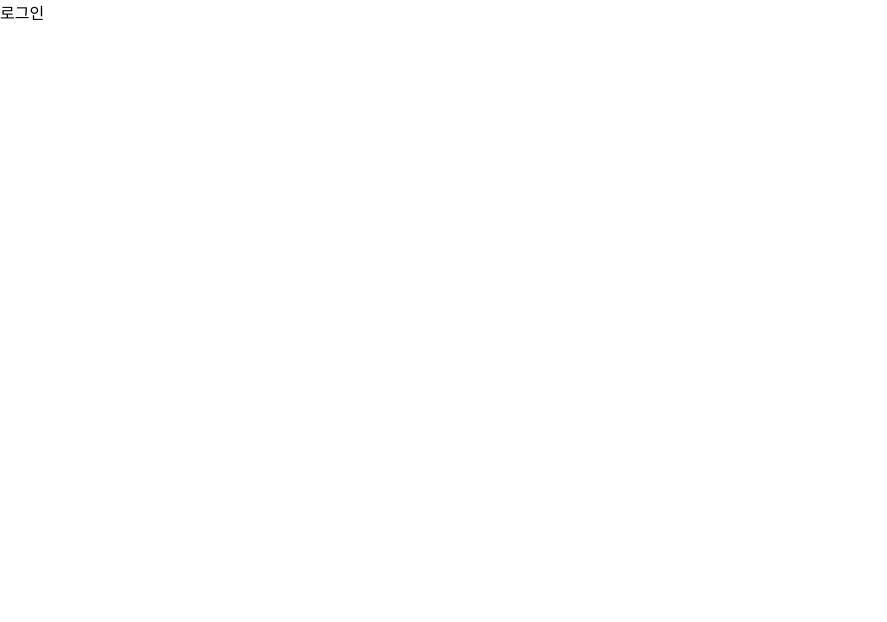
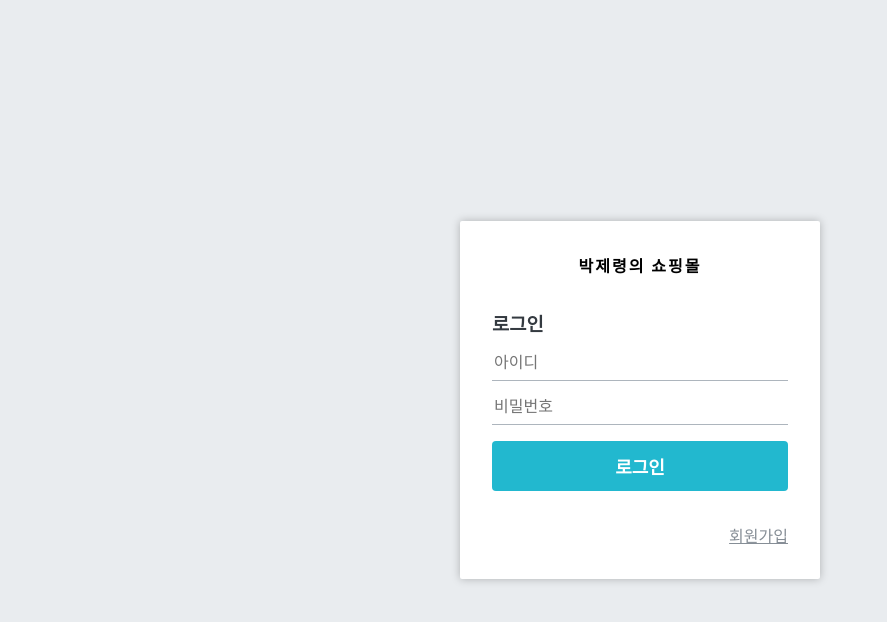
Before and after one commit to dev-93/blog, a React (Create React App) app in the folder blog-frontend/: page /login in a window 1280 px wide. Shown: the top 622 px of the page, without its empty margins (0-887 px from the left). Built offline with nearby package versions, Linux system fonts and the light colour scheme.

Commit message:
로그인 및 회원가입 UI 구현

```diff
--- /dev/null
+++ b/blog-frontend/src/components/auth/AuthForm.js
@@ -0,0 +1,95 @@
+import React from 'react';
+import { Link } from 'react-router-dom';
+import styled from "styled-components";
+import palette from '../../lib/styles/palette';
+import Button from '../common/Button';
+
+const textMap = {
+    login: '로그인',
+    register: '회원가입',
+}
+{/* 회원가입 or 로그인 폼 */}
+const AuthForm = ({type}) => {
+    const text = textMap[type];
+
+    return (
+        <AuthFormBlock>
+            <h3>{text}</h3>
+            <form>
+                <StyledInput autoComplete="username" name="username" placeholder="아이디"/>
+                <StyledInput
+                    autoComplete="new-password"
+                    name="password"
+                    placeholder="비밀번호"
+                    type="password"
+                />
+
+                {type === 'register' && (
+                    <StyledInput
+                        autoComplete="new-password"
+                        name="passwordConfirm"
+                        placeholder="비밀번호 확인"
+                        type="password"
+                    />
+                )}
+
+                <ButtonWithMarginTop cyan fullWidth>
+                    {text}
+                </ButtonWithMarginTop>
+            </form>
+
+            <Footer>
+                {type === 'login' ? (
+                    <Link to="/register">회원가입</Link>
+                ): (
+                    <Link to="/login">로그인</Link>
+                )}
+            </Footer>
+        </AuthFormBlock>
+    )
+};
+
+const AuthFormBlock = styled.div`
+    h3 {
+        margin: 0;
+        color: ${palette.gray[8]};
+        margin-bottom: 1rem;
+    }
+`;
+
+const StyledInput = styled.input`
+    font-size: 1rem;
+    border: none;
+    border-bottom: 1px solid ${palette.gray[5]};
+    padding-bottom: 0.5rem;
+    outline: none;
+    width: 100%;
+    &:focus {
+        color: $oc-teal-7;
+        border-bottom: 1px solid ${palette.gray[7]};
+    }
+
+    &+& {
+        margin-top: 1rem;
+    }
+`;
+
+const ButtonWithMarginTop = styled(Button)`
+    margin-top: 1rem;
+`;
+
+const Footer = styled.div`
+    margin-top: 2rem;
+    text-align: right;
+
+    a {
+        color: ${palette.gray[6]};
+        text-decoration: underline;
+
+        &:hover {
+            color: ${palette.gray[9]};
+        }
+    }
+`;
+
+export default AuthForm;
--- /dev/null
+++ b/blog-frontend/src/components/auth/AuthTemplate.js
@@ -0,0 +1,49 @@
+import React from 'react';
+import { Link } from 'react-router-dom';
+import styled from 'styled-components';
+import palette from '../../lib/styles/palette';
+
+// 회원가입/ 로그인 페이지의 레이아웃
+const AuthTemplate = ({children}) => {
+    return (
+        <AuthTemplateBlock>
+            <WhiteBox>
+                <div className="logo-area">
+                    <Link to="/">박제령의 쇼핑몰</Link>
+                </div>
+                {children}
+            </WhiteBox>
+        </AuthTemplateBlock>
+    );
+};
+
+const AuthTemplateBlock = styled.div`
+    position: absolute;
+    left: 0;
+    top: 0;
+    bottom: 0;
+    right: 0;
+    background: ${palette.gray[2]};
+    display: flex;
+    justify-content: center;
+    flex-direction: center;
+    align-items: center;
+`;
+
+const WhiteBox = styled.div`
+    box-shadow: 0 0 8px rgba(0,0,0,0.25);
+    padding: 2rem;
+    width: 360px;
+    background: #fff;
+    border-radius: 2px;
+
+    .logo-area {
+        display: block;
+        padding-bottom: 2rem;
+        text-align: center;
+        font-weight: bold;
+        letter-spacing: 2px;
+    }
+`;
+
+export default AuthTemplate;
--- a/blog-frontend/src/components/common/Button.js
+++ b/blog-frontend/src/components/common/Button.js
@@ -1,5 +1,5 @@
 import React from "react";
-import styled from "styled-components";
+import styled, { css } from "styled-components";
 import palette from "../../lib/styles/palette";
 
 const Button = (props) => {
@@ -20,6 +20,26 @@
     &:hover {
         background: ${palette.gray[6]};
     }
+
+    ${props =>
+        props.fullWidth &&
+        css`
+            padding-top: 0.75rem;
+            padding-bottom: 0.75rem;
+            width: 100%;
+            font-size: 1.125rem;
+        `
+    }
+
+    ${props =>
+        props.cyan &&
+        css`
+            background: ${palette.cyan[5]};
+            &:hover {
+                background: ${palette.cyan[4]};
+            }
+        `
+    }
 `;
 
 export default Button;
--- a/blog-frontend/src/pages/LoginPage.js
+++ b/blog-frontend/src/pages/LoginPage.js
@@ -1,7 +1,13 @@
 import React from "react";
+import AuthForm from "../components/auth/AuthForm";
+import AuthTemplate from "../components/auth/AuthTemplate";
 
 const LoginPage = () => {
-    return <div>로그인</div>;
+    return (
+        <AuthTemplate>
+            <AuthForm type="login"/>
+        </AuthTemplate>
+    );
 };
 
 export default LoginPage;
--- a/blog-frontend/src/pages/RegisterPage.js
+++ b/blog-frontend/src/pages/RegisterPage.js
@@ -1,7 +1,13 @@
 import React from "react";
+import AuthForm from "../components/auth/AuthForm";
+import AuthTemplate from "../components/auth/AuthTemplate";
 
 const RegisterPage = () => {
-    return <div>가입</div>;
+    return (
+        <AuthTemplate>
+            <AuthForm type="register"/>
+        </AuthTemplate>
+    );
 };
 
 export default RegisterPage;
```
Also changed, not shown: blog-frontend/src/components/base/Header.js (added, +14 -0 lines).
